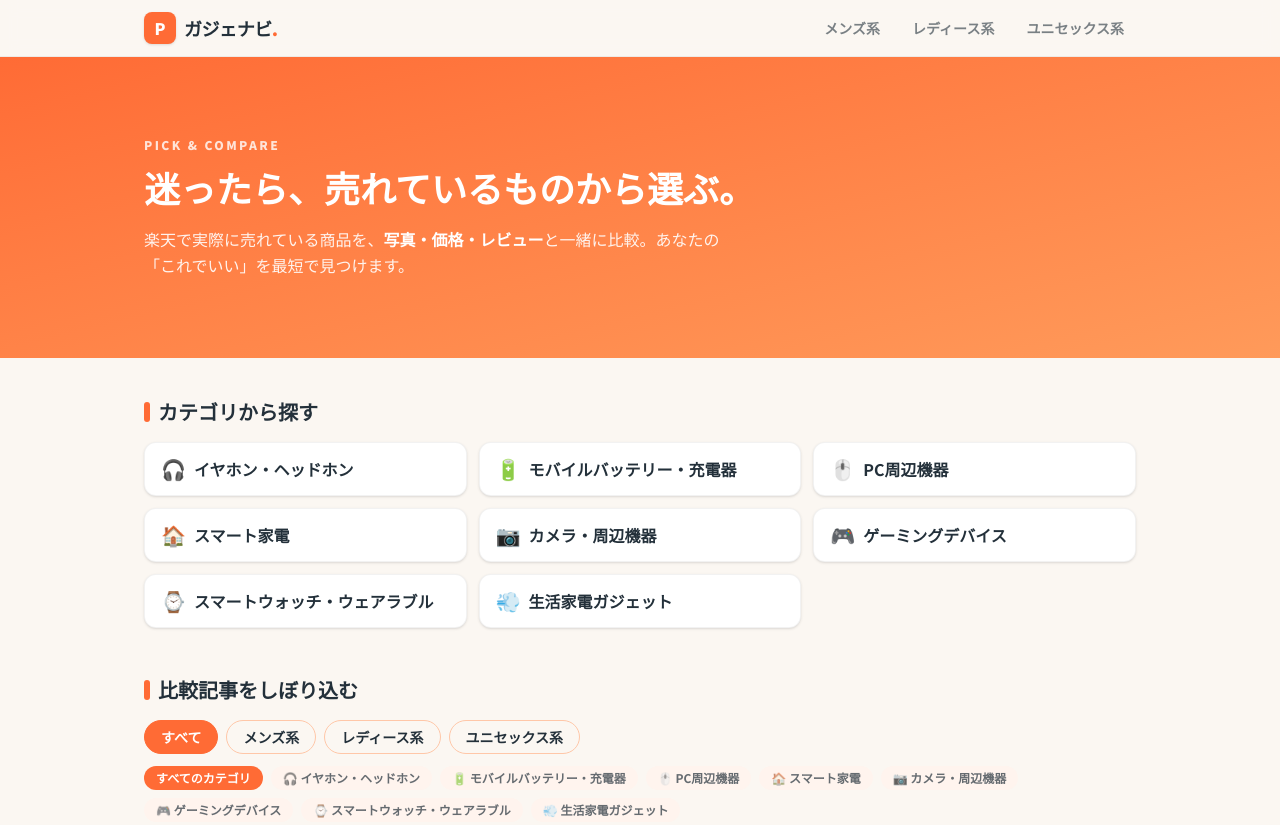
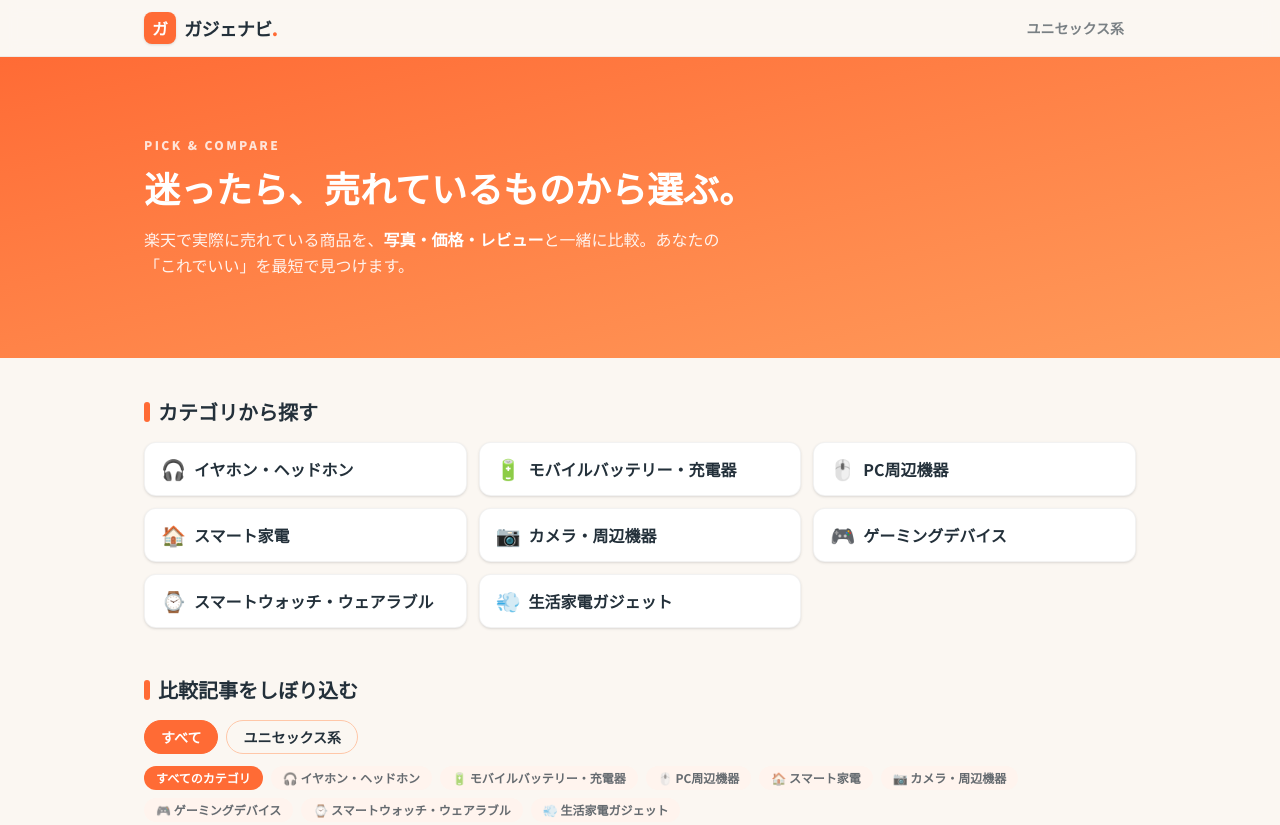
Before and after one commit to aech22/gadget-affiliate-blog, an Astro site: page / in a window 1280 px wide. Shown: the top 825 px of the page. Built offline with nearby package versions, Linux system fonts and the light colour scheme; Astro itself is replaced by a stand-in of ours.

Commit message:
feat: 独自ドメインgagetnavi.netへ移行（base削除・CNAME・robots）＋メンズ/レディースタブ廃止＋ロゴをガに

```diff
--- a/astro.config.mjs
+++ b/astro.config.mjs
@@ -2,13 +2,10 @@ import { defineConfig } from 'astro/config';
 import sitemap from '@astrojs/sitemap';
 import tailwindcss from '@tailwindcss/vite';
 
-// 独自ドメイン確定までは GitHub Pages のプロジェクトURLで配信（Task 8 で独自ドメインへ）。
-// site=オリジン / base=サブパス。内部リンク・資産は base 前提で解決される。
-// 内部リンクは import.meta.env.BASE_URL を使用しているため、独自ドメインのルート配信へ移す際は
-// この base 行を消すだけで BASE_URL='/' になり、コード無変更で両対応できる（手戻りゼロ）。
+// 独自ドメイン gagetnavi.net のルートで配信（base無し）。SEO・sitemap・OGP・canonical で使用。
+// 内部リンクは import.meta.env.BASE_URL 方式のため、base 未設定時は BASE_URL='/' となり全リンクがルート相対で解決される。
 export default defineConfig({
-  site: 'https://aech22.github.io',
-  base: '/gadget-affiliate-blog/',
+  site: 'https://gagetnavi.net',
   integrations: [sitemap({ changefreq: 'weekly', priority: 0.7 })],
   vite: {
     plugins: [tailwindcss()],
--- a/public/robots.txt
+++ b/public/robots.txt
@@ -1,4 +1,4 @@
 User-agent: *
 Allow: /
 
-Sitemap: https://aech22.github.io/gadget-affiliate-blog/sitemap-index.xml
+Sitemap: https://gagetnavi.net/sitemap-index.xml
--- a/src/data/taxonomy.ts
+++ b/src/data/taxonomy.ts
@@ -18,9 +18,9 @@ export interface Gender {
   blurb: string;
 }
 
+// ガジェナビは全カテゴリ unisex のため、メンズ系/レディース系タブは廃止（2026-08-03）。
+// unisex のみ残す（/unisex/ ページと各種ヘルパーの後方互換を維持）。
 export const GENDERS: Gender[] = [
-  { slug: 'men',    label: 'メンズ系',       emoji: '🧔', blurb: '男性向けのファッション・アイテムをまとめてチェック。' },
-  { slug: 'women',  label: 'レディース系',   emoji: '👩', blurb: '女性向けのファッション・アイテムをまとめてチェック。' },
   { slug: 'unisex', label: 'ユニセックス系', emoji: '🧑', blurb: '性別を問わず使える人気アイテムをまとめてチェック。' },
 ];
 
--- a/src/layouts/BaseLayout.astro
+++ b/src/layouts/BaseLayout.astro
@@ -107,7 +107,7 @@ const breadcrumbLd = breadcrumbs && breadcrumbs.length
     <header class="sticky top-0 z-30 border-b border-black/5 bg-cream/85 backdrop-blur">
       <div class="mx-auto flex max-w-5xl items-center justify-between gap-3 px-4 py-3">
         <a href={import.meta.env.BASE_URL} class="flex shrink-0 items-center gap-2">
-          <span class="grid h-8 w-8 place-items-center rounded-lg bg-brand-500 font-black text-white shadow-sm">P</span>
+          <span class="grid h-8 w-8 place-items-center rounded-lg bg-brand-500 font-black text-white shadow-sm">ガ</span>
           <span class="text-lg font-black tracking-tight">ガジェナビ<span class="text-brand-500">.</span></span>
         </a>
         <nav class="flex items-center gap-1 overflow-x-auto text-sm font-bold text-ink/60 sm:gap-2">
```
Also changed, not shown: 1 other file.
